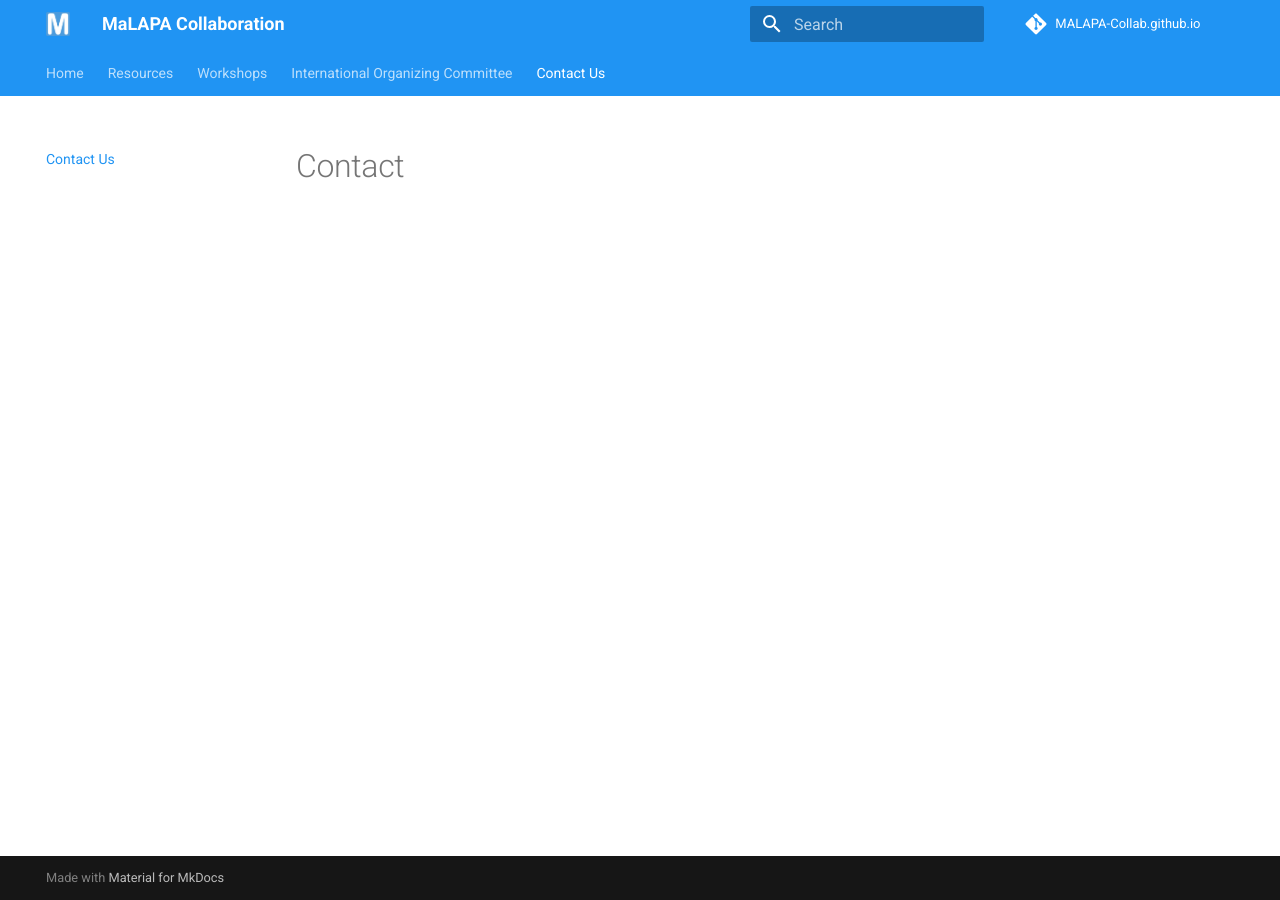
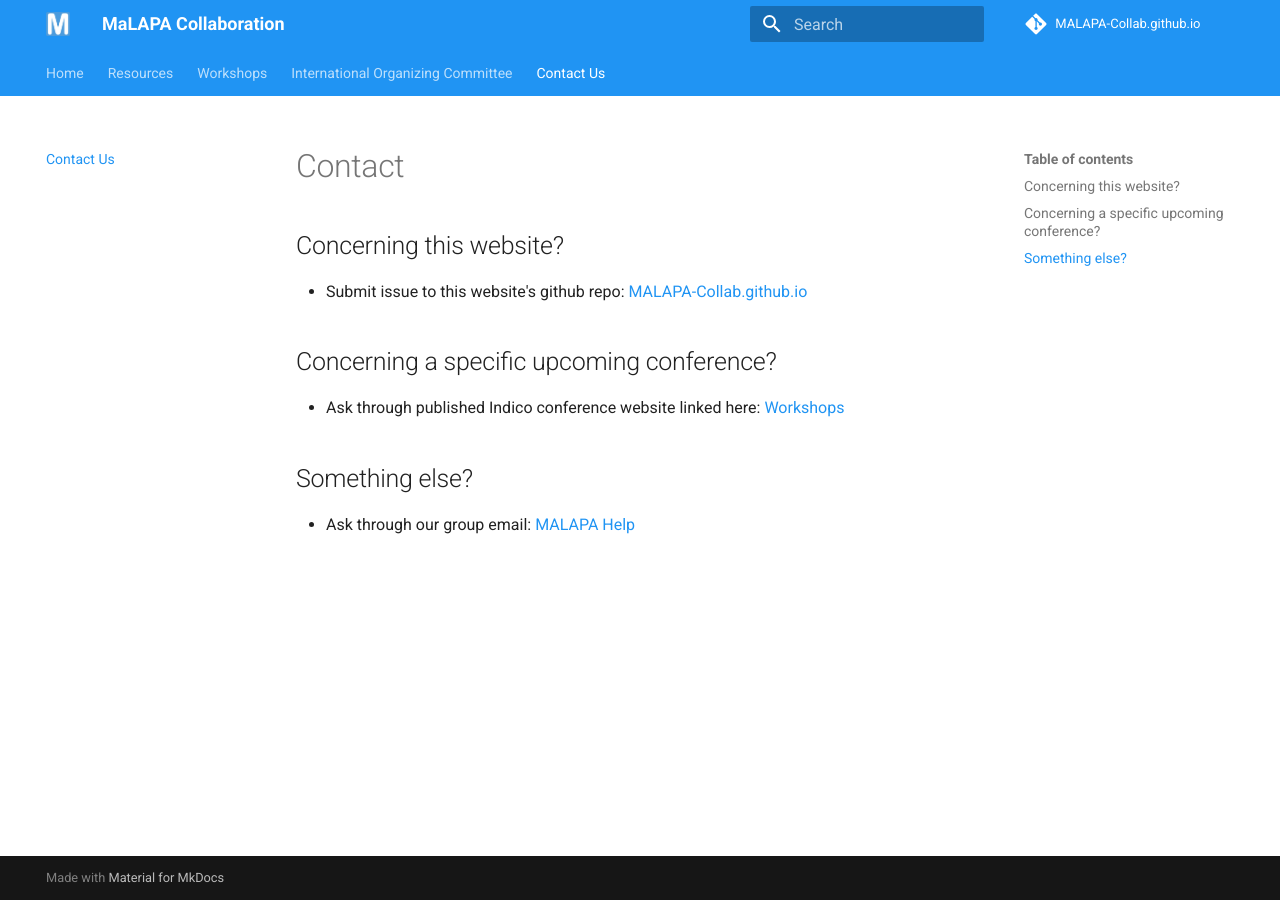
Before and after one commit to MALAPA-Collab/MALAPA-Collab.github.io, an MkDocs documentation site: the page built from docs/contact.md, in a window 1280 px wide. Built offline with MkDocs 1.6.1 and Material for MkDocs 9.7.7, drawn with Linux system fonts in a browser that asks for light colours; comment, search, counter and statistics services are not loaded.

Commit message:
Enhance contact.md with inquiry sections
Added contact information and guidance for inquiries.

```diff
--- a/docs/contact.md
+++ b/docs/contact.md
@@ -1 +1,10 @@
 # Contact
+
+## Concerning this website?
+* Submit issue to this website's github repo: [MALAPA-Collab.github.io](https://github.com/MALAPA-Collab/MALAPA-Collab.github.io/issues)
+
+## Concerning a specific upcoming conference?
+* Ask through published Indico conference website linked here: [Workshops](workshops.md)
+
+## Something else?
+* Ask through our group email: [MALAPA Help](mailto:malapa-help@googlegroups.com?subject=[MaLAPA-Help]%20Contact%20Us&body=Dear%20MaLAPA,%0A%0A)
```
